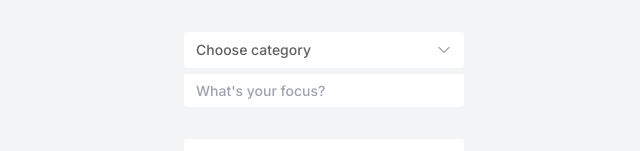
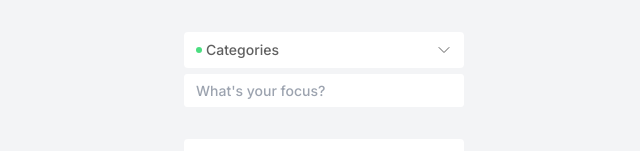
Before and after one commit to bryanltobing/session-assignment, a React (Vite) app: page / in a window 1280 px wide. Shown: the top 151 px of the page, without its empty margins (316-956 px from the left). Built offline with nearby package versions, Linux system fonts and the light colour scheme.

Commit message:
feat: add badge in dropdown label and placeholder

```diff
--- a/src/App.tsx
+++ b/src/App.tsx
@@ -7,27 +7,51 @@ import { Dropdown, DropdownOption } from './components/Dropdown'
 
 const dropdownOptions = [
   {
-    label: 'Design',
+    label: (
+      <p className="flex items-center gap-1">
+        <Badge color="bg-red-400" /> Design
+      </p>
+    ),
     value: 'design'
   },
   {
-    label: 'Programming',
+    label: (
+      <p className="flex items-center gap-1">
+        <Badge color="bg-yellow-400" /> Programming
+      </p>
+    ),
     value: 'programming'
   },
   {
-    label: 'Marketing',
+    label: (
+      <p className="flex items-center gap-1">
+        <Badge color="bg-green-400" /> Marketing
+      </p>
+    ),
     value: 'marketing'
   },
   {
-    label: 'Finance',
+    label: (
+      <p className="flex items-center gap-1">
+        <Badge color="bg-teal-400" /> Finance
+      </p>
+    ),
     value: 'finance'
   },
   {
-    label: 'Support',
+    label: (
+      <p className="flex items-center gap-1">
+        <Badge color="bg-blue-400" /> Support
+      </p>
+    ),
     value: 'support'
   },
   {
-    label: 'Sleep',
+    label: (
+      <p className="flex items-center gap-1">
+        <Badge color="bg-purple-400" /> Sleep
+      </p>
+    ),
     value: 'sleep'
   }
 ]
@@ -89,7 +113,11 @@ const App = () => {
               options={dropdownOptions}
               onChange={(option) => setCategory(option)}
               value={category}
-              placeholder="Choose category"
+              placeholder={
+                <p className="flex items-center gap-1">
+                  <Badge color="bg-green-400" /> Categories
+                </p>
+              }
             />
           </div>
           <div className="mt-1.5">
--- a/src/components/Badge.tsx
+++ b/src/components/Badge.tsx
@@ -1,9 +1,15 @@
 type BadgeProps = {
-  size?: 'small' | 'medium' | 'large'
+  color?:
+    | 'bg-red-400'
+    | 'bg-yellow-400'
+    | 'bg-green-400'
+    | 'bg-teal-400'
+    | 'bg-blue-400'
+    | 'bg-purple-400'
 }
 
-export const Badge = (props: BadgeProps) => {
+export const Badge = ({ color = 'bg-red-400' }: BadgeProps) => {
   return (
-    <span className="w-1.5 h-1.5 bg-red-400 rounded-full inline-flex"></span>
+    <span className={`w-1.5 h-1.5 ${color} rounded-full inline-flex`}></span>
   )
 }
--- a/src/components/Cards.tsx
+++ b/src/components/Cards.tsx
@@ -44,7 +44,6 @@ const Cards = ({ items }: CardsProps) => {
         case 'ArrowDown': {
           evt.preventDefault()
           if (highlightedIndex !== undefined) {
-            console.log('called')
             const newValue =
               highlightedIndex + (evt.code === 'ArrowDown' ? 1 : -1)
             if (newValue >= 0 && newValue < items.length) {
--- a/src/components/Dropdown.tsx
+++ b/src/components/Dropdown.tsx
@@ -1,7 +1,7 @@
 import { useCallback, useEffect, useRef, useState } from 'react'
 
 export type DropdownOption = {
-  label: string
+  label: string | React.ReactNode
   value: string
 }
 
@@ -9,7 +9,7 @@ type DropdownProps = {
   options: DropdownOption[]
   value?: DropdownOption
   onChange: (value: DropdownOption | undefined) => void
-  placeholder?: string
+  placeholder?: string | React.ReactNode
 }
 
 export const Dropdown = ({
```
